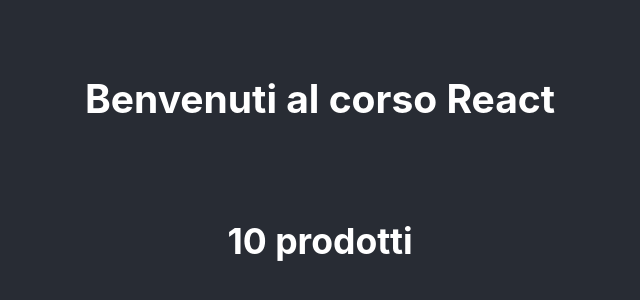
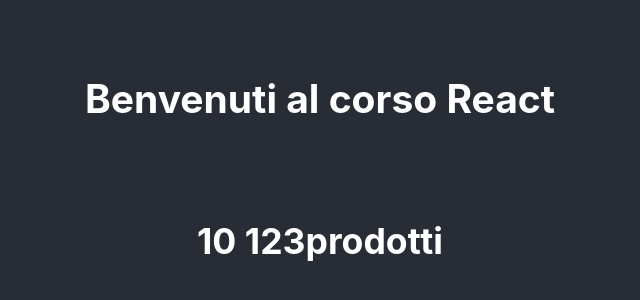
Before and after one commit to sorrentmutie/demoReact, a React (Create React App) app: page / in a window 1280 px wide. Shown: the part 214-514 px from the top of the page, without its empty margins (320-960 px from the left). Built offline with nearby package versions, Linux system fonts and the light colour scheme.

Commit message:
componenti tipizzati

```diff
--- a/src/App.tsx
+++ b/src/App.tsx
@@ -1,27 +1,21 @@
 import React from 'react';
+import { Empty }from './Empty';
 import './App.css';
-
-interface Person {
-  name: string,
-  surname: string,
-  age: number
-}
-
 
 const  App = () =>  {
   const products: number = 10;
 
 
-  const renderEmpty = () => {
-    return <h3>Carrello vuoto</h3>
-  }
+  // const renderEmpty = () => {
+  //   return <h3>Carrello vuoto</h3>
+  // }
 
   const renderProducts = () => {
     return <h3>{products} prodotti</h3>
   }
 
   const renderMessage = () => {
-    return products === 0 ? renderEmpty() : renderProducts();
+    return products === 0 ? <Empty/> : <Products value={products} data="123"/>;
   }
 
   return (
@@ -34,4 +28,10 @@
   );
 }
 
+interface ProductsProps {
+  value: number,
+  data: string
+}
+export const Products = (props: ProductsProps) =>  <h3>{props.value} {props.data }prodotti</h3>
+
 export default App;
--- /dev/null
+++ b/src/Empty.tsx
@@ -0,0 +1 @@
+export const Empty = () => <h3> Carrello vuoto </h3>
```
